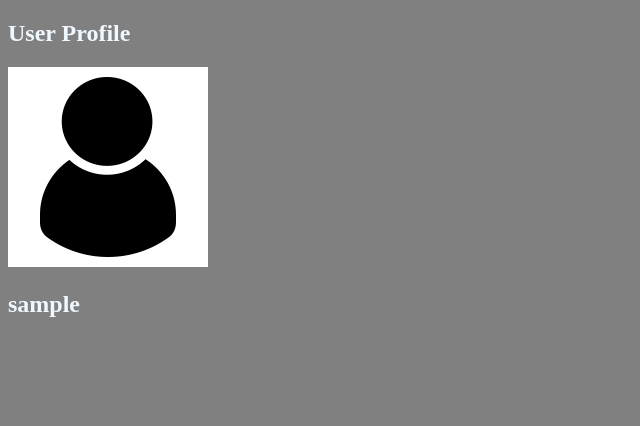
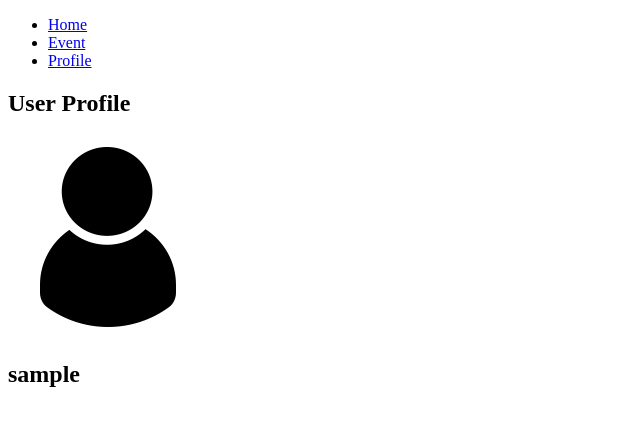
Before and after one commit to digiator42/Event-Registration-App, a Django app: page /profile/1 in a window 1280 px wide. Shown: the top 426 px of the page, without its empty margins (0-640 px from the left). Run offline with Django 5.2, Linux system fonts and the light colour scheme; the visitor is signed in with stand-in values (Sample User, id 1); data that the repository does not hold is empty.

Commit message:
feat: spa

```diff
--- a/base/views.py
+++ b/base/views.py
@@ -1,27 +1,37 @@
 from django.shortcuts import render, redirect
 from .models import User, Submission, Event
+from django.http import JsonResponse
 
 # Create your views here.
+def spa_content(request, template, context):
+    if request.headers.get('X-Requested-With') == 'XMLHttpRequest':
+        return render(request, template, context)
+
+    context['block_content'] = template
+    return render(request, 'base.html', context)
+
 def home_page(request):
     users = Submission.objects.all()
     events = Event.objects.all()
     context = {'users': users, 'events': events}
-    return render(request, 'home.html', context)
+
+    return spa_content(request, 'home.html', context)
 
 def event(request, pk):
     event = Event.objects.get(id=pk)
     context = {'event': event}
-    return render(request, 'event.html', context)
+    return spa_content(request, 'event.html', context)
 
 def event_confirmation(request, pk):
     event = Event.objects.get(id=pk)
     if request.method == 'POST':
         event.participants.add(request.user)
         return redirect('event', pk=event.id)
+
     context = {'event': event}
-    return render(request, 'event_confirmation.html', context)
+    return spa_content(request, 'event_confirmation.html', context)
 
 def profile(request, pk):
     user_events = Event.objects.filter(participants=request.user)
     context = {'events': user_events}
-    return render(request, 'profile.html', context)
+    return spa_content(request, 'profile.html', context)
--- a/templates/base.html
+++ b/templates/base.html
@@ -3,11 +3,81 @@
 <head>
     <meta charset="UTF-8">
     <meta name="viewport" content="width=device-width, initial-scale=1.0">
-    <title>Base</title>
+    <title>Event Registeration</title>
 </head>
-<body style="background-color: gray; color: aliceblue;">
-    {% block content %}
+<body>
 
-    {% endblock %}
+    <!-- Navigation -->
+    <nav>
+        <ul>
+            <li><a href="{% url 'home' %}" class="spa-link">Home</a></li>
+            <li><a href="{% url 'event' pk='1' %}" class="spa-link">Event</a></li>
+            <li><a href="{% url 'profile' pk='1' %}" class="spa-link">Profile</a></li>
+        </ul>
+    </nav>
+
+    <!-- Content Area -->
+    <div id="content">
+        {% include block_content %}
+    </div>
+
+    <script>
+        document.addEventListener("click", function (event) {
+            let link = event.target.closest("a");
+            if (!link) return;
+            console.log(link);
+            event.preventDefault();
+
+            let url = link.href;
+
+            fetch(url, {
+                headers: { "X-Requested-With": "XMLHttpRequest" }
+            })
+            .then(response => response.text())
+            .then(html => {
+                document.getElementById("content").innerHTML = html;
+                history.pushState(null, "", url);
+            })
+            .catch(error => console.error("Error loading page:", error));
+        });
+
+        document.addEventListener("submit", function (event) {
+            let form = event.target.closest("form");
+            if (!form) return;
+
+            event.preventDefault();
+
+            let url = form.action;
+            let formData = new FormData(form);
+
+            fetch(url, {
+                method: "POST",
+                body: formData,
+                headers: { "X-Requested-With": "XMLHttpRequest" }
+            })
+            .then(response => response.text())
+            .then(data => {
+                try {
+                    let data = JSON.parse(data);
+                    document.getElementById("content").innerHTML = data.content;
+                    history.pushState(null, "", url);
+                } catch (error) {
+                    document.getElementById("content").innerHTML = data;
+                    history.pushState(null, "", url);
+                }
+            })
+            .catch(error => console.error("Error submitting form:", error));
+        });
+
+        window.onpopstate = function () {
+            fetch(window.location.pathname, {
+                headers: { "X-Requested-With": "XMLHttpRequest" }
+            }).then(response => response.text())
+            .then(html => document.getElementById("content").innerHTML = html)
+            .catch(error => console.error("Error loading page:", error));
+        };
+
+    </script>
+
 </body>
 </html>
--- a/templates/event.html
+++ b/templates/event.html
@@ -1,4 +1,4 @@
-{% extends 'base.html' %}
+{% comment %} {% extends 'base.html' %} {% endcomment %}
 
 
 {% block content %}
@@ -10,6 +10,6 @@
 {% endfor %}
 <br>
 {% if request.user not in event.participants.all %}
-    <a href="{% url 'event-confirmation' event.id %}">Register</a>
+    <a href="{% url 'event-confirmation' event.id %}" class="spa-link">Register</a>
 {% endif %}
 {% endblock %}
--- a/templates/event_confirmation.html
+++ b/templates/event_confirmation.html
@@ -1,11 +1,8 @@
-{% extends 'base.html' %}
-
-
 {% block content %}
 <h3>{{ event.name }} Confirmation</h3>
 <br>
 <form action="{% url 'event-confirmation' event.id %}" method='POST'>
-<a href="{% url 'event' event.id %}">back</a>
+<a href="{% url 'event' event.id %}" class="spa-link">back</a>
 {% csrf_token %}
 <button type="submit">Confirm</button>
 </form>
--- a/templates/home.html
+++ b/templates/home.html
@@ -1,18 +1,16 @@
-{% extends 'base.html' %}
-
 {% block content %}
     <h1>Home</h1>
 
     <h3>Users</h3>
     {% for user in users %}
-        <a href="{% url 'profile' user.id %}">{{ user.participant.username }}</a>
+        <a href="{% url 'profile' user.id %}" class="spa-link">{{ user.participant.username }}</a>
     {% endfor %}
     <br>
     <br>
     <h3>Events</h3>
     <div style="display: flex; flex-direction: column">
         {% for event in events %}
-            <a href="{% url 'event' event.id %}">{{ event.name }}</a>
+            <a href="{% url 'event' event.id %}" class="spa-link">{{ event.name }}</a>
         {% endfor %}
     </div>
 {% endblock %}
--- a/templates/profile.html
+++ b/templates/profile.html
@@ -1,5 +1,3 @@
-{% extends "base.html" %}
-
 {% block content %}
 <div class="profile-container">
     <div class="profile-header">
```
